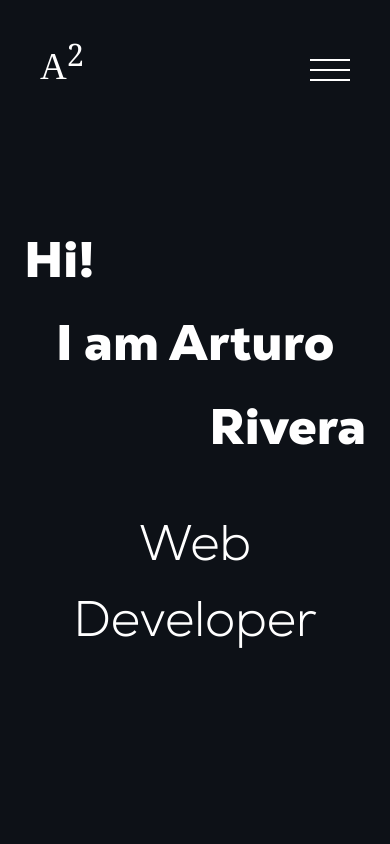
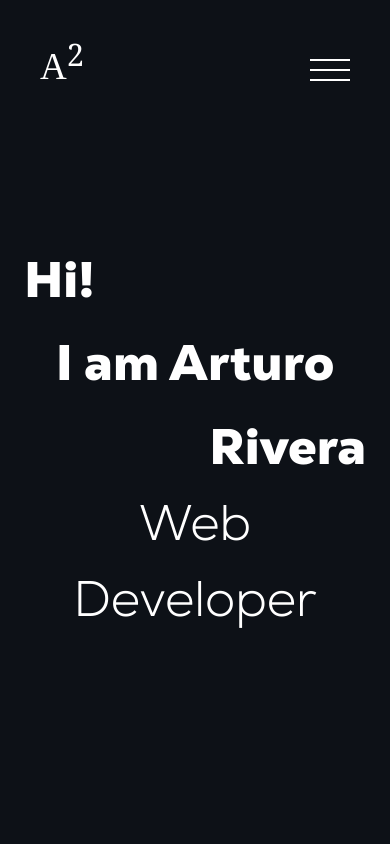
Before and after one commit to Houser97/Portfolio, a React (Create React App) app: page / in a window 390 px wide. Shown: the top 844 px of the page. Built offline with nearby package versions, Linux system fonts and the light colour scheme.

Commit message:
Remove margin top in web-development class selector

```diff
--- a/src/styles/Presentation.css
+++ b/src/styles/Presentation.css
@@ -81,10 +81,6 @@
     .app_presentation{
         font-size: 50px;
     }
-
-    .web-developer-card{
-        margin-top: 40px;
-    }
 }
 
 @media (max-width: 420px) {
@@ -110,20 +106,11 @@
     .app_presentation{
         font-size: 50px;
     }
-
-    .web-developer-card{
-        margin-top: 0px;
-    }
 }
 
 @media only screen and (max-device-width: 480px) {
     .app_presentation{
         font-size: 38px;
-    }
-
-
-    .web-developer-card{
-        margin-top: 40px;
     }
 }
 
@@ -131,8 +118,4 @@
     .app_presentation{
         font-size: 50px;
     }
-
-    .web-developer-card{
-        margin-top: 80px;
-    }
 }
```
